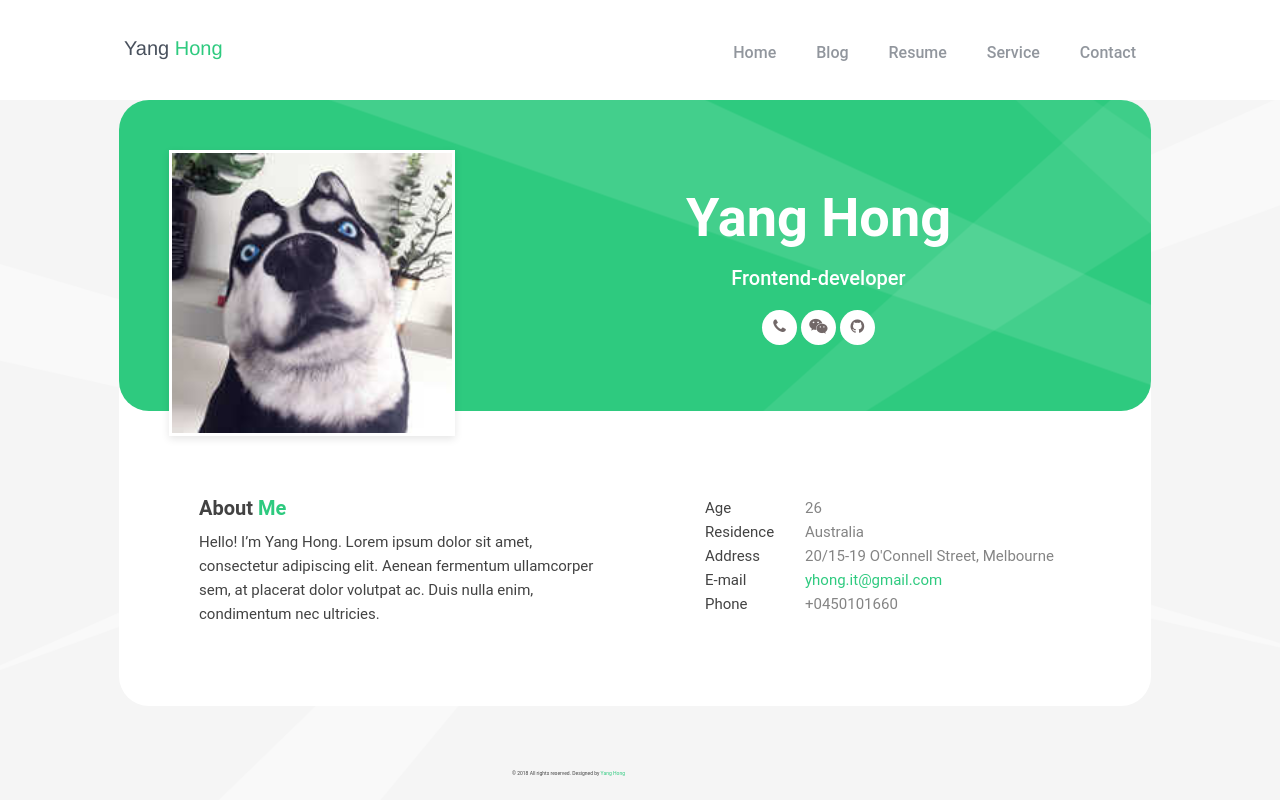
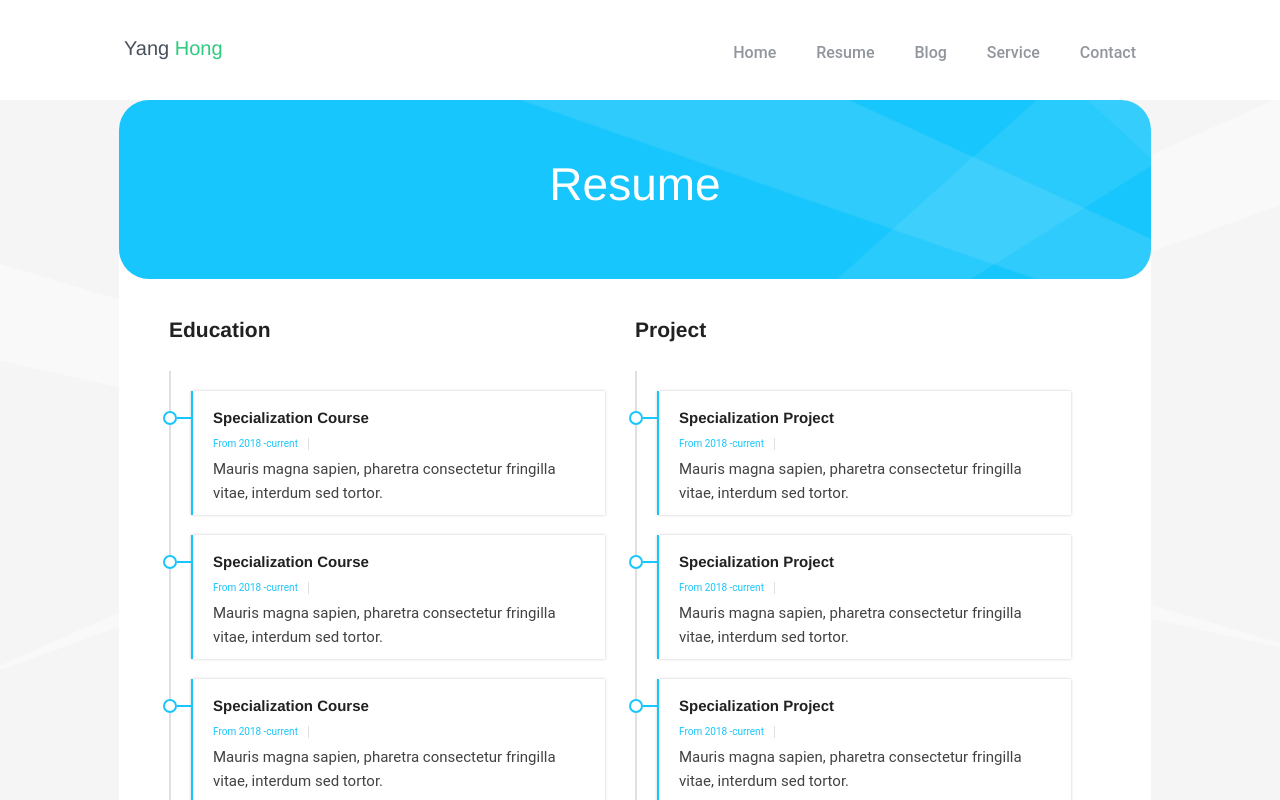
Before and after one commit to yhong4/PersonalProfile, a React (Create React App) app: page /resume in a window 1280 px wide. Before the commit this address led to /home. Built offline with nearby package versions, Linux system fonts and the light colour scheme.

Commit message:
rebuild subpage add Resume page

```diff
--- a/src/App.js
+++ b/src/App.js
@@ -23,16 +23,16 @@ class App extends Component {
           <Header />
           <div className='main'>
             <div className='wrap'>
-              <div className='subpage'>
+
                 <switch>
-                  <Redirect from='/' to='/home' />
+                  <Redirect from='/' to='/resume' />
                   <Route path='/home' component={Home} />
+                  <Route path='/resume' component={Resume} />
                   <Route path='/blog' component={Blog} />
-                  <Route path='/resume' component={Resume} />
                   <Route path='/service' component={Service} />
                   <Route path='/contact' component={Contact} />
                 </switch>
-              </div>
+
             </div>
           </div>
           <Footer />
--- a/src/Component/Home/Home.js
+++ b/src/Component/Home/Home.js
@@ -7,6 +7,7 @@ import '../../../node_modules/font-awesome/css/font-awesome.css'
 export default class Home extends Component {
     render(){
         return (
+            <div className='home-subpage'>
             <div className='home-page'>
                 <div className='home-page-inner'>
                     <div className='home-header'>
@@ -47,6 +48,7 @@ export default class Home extends Component {
                     </div>
                 </div>
             </div>
+            </div>
         )
     }
 }
--- /dev/null
+++ b/src/Component/Resume/Item.js
@@ -0,0 +1,30 @@
+import React, {Component} from 'react'
+import '../../Css/Resume.css';
+import PropTypes from 'prop-types'
+
+
+
+export default class Item extends Component{
+    render(){
+        return(
+            this.props.timelineItem.map((item => {
+                return(
+                    <div className='timeline-item'>
+                        <h4 className='item-title'>
+                            {item.name}
+                        </h4>
+                        <div className='item-period'>
+                            {`${item.startTime}${item.endTime}`}
+                        </div>
+                        <div className='item-description'>
+                            {item.description}
+                        </div>
+                    </div>
+                )
+            }
+        )
+    )
+    )
+
+    }
+}
--- a/src/Component/Resume/Resume.js
+++ b/src/Component/Resume/Resume.js
@@ -1,10 +1,144 @@
 import React, { Component } from 'react';
+import '../../Css/Resume.css';
+import Item from './Item';
+import PropTypes from 'prop-types'
+
+const educationItem = [
+    {
+        name:'Specialization Course',
+        startTime:'From 2018 -',
+        endTime:'current',
+        description:'Mauris magna sapien, pharetra consectetur fringilla vitae, interdum sed tortor.'
+    },
+    {
+        name:'Specialization Course',
+        startTime:'From 2018 -',
+        endTime:'current',
+        description:'Mauris magna sapien, pharetra consectetur fringilla vitae, interdum sed tortor.'
+    },
+    {
+        name:'Specialization Course',
+        startTime:'From 2018 -',
+        endTime:'current',
+        description:'Mauris magna sapien, pharetra consectetur fringilla vitae, interdum sed tortor.'
+    }
+]
+
+const projectItem = [
+    {
+        name:'Specialization Project',
+        startTime:'From 2018 -',
+        endTime:'current',
+        description:'Mauris magna sapien, pharetra consectetur fringilla vitae, interdum sed tortor.'
+    },
+    {
+        name:'Specialization Project',
+        startTime:'From 2018 -',
+        endTime:'current',
+        description:'Mauris magna sapien, pharetra consectetur fringilla vitae, interdum sed tortor.'
+    },
+    {
+        name:'Specialization Project',
+        startTime:'From 2018 -',
+        endTime:'current',
+        description:'Mauris magna sapien, pharetra consectetur fringilla vitae, interdum sed tortor.'
+    }
+]
 
 export default class Resume extends Component {
+    constructor(props){
+        super()
+        this.state={
+            educationItem:[],
+            projectItem:[]
+        };
+
+    }
+
+    componentDidMount(){
+        this.setState({
+            educationItem:[...educationItem],
+            projectItem:[...projectItem]
+        })
+    }
+
     render(){
+
         return (
-            <div>
-                resume
+            <div className='resume-subpage'>
+            <div className='resume-page'>
+                <div className='resume-page-inner'>
+                    <div className='resume-header'>
+                        <h2 className='resume-page-title'>Resume</h2>
+                    </div>
+                    <div className='resume-content'>
+                        <div className='resume-block'>
+                            <div className='block-title'>
+                                <h3>Education</h3>
+                            </div>
+                            <div className='block-timeline'>
+                                <Item
+                                    timelineItem = {this.state.educationItem}
+                                />
+                            </div>
+                        </div>
+                        <div className='resume-block'>
+                            <div className='block-title'>
+                                <h3>Project</h3>
+                            </div>
+                            <div className='block-timeline'>
+                                <Item
+                                    timelineItem = {this.state.projectItem}
+                                />
+                            </div>
+                        </div>
+
+                    </div>
+                    <div className='skill-block'>
+                        <div className='skill-title'>
+                            <h3>Skills</h3>
+                        </div>
+                        <div className='skill-info'>
+                            <div>
+                                <h4>Web Design</h4>
+                                <div className='skill-info-container'>
+                                    <div className='skill-info-percentage'></div>
+                                </div>
+                            </div>
+                            <div>
+                                <h4>Web Design</h4>
+                                <div className='skill-info-container'>
+                                    <div className='skill-info-percentage'></div>
+                                </div>
+                            </div>
+                            <div>
+                                <h4>Web Design</h4>
+                                <div className='skill-info-container'>
+                                    <div className='skill-info-percentage'></div>
+                                </div>
+                            </div>
+                            <div>
+                                <h4>Web Design</h4>
+                                <div className='skill-info-container'>
+                                    <div className='skill-info-percentage'></div>
+                                </div>
+                            </div>
+                            <div>
+                                <h4>Web Design</h4>
+                                <div className='skill-info-container'>
+                                    <div className='skill-info-percentage'></div>
+                                </div>
+                            </div>
+                            <div>
+                                <h4>Web Design</h4>
+                                <div className='skill-info-container'>
+                                    <div className='skill-info-percentage'></div>
+                                </div>
+                            </div>
+                        </div>
+                    </div>
+                </div>
+            </div>
             </div>
         )
     }
--- a/src/Css/App.css
+++ b/src/Css/App.css
@@ -2,6 +2,28 @@ h1{
   color:#fff;
   font-size:54px;
   font-weight:700;
+}
+
+h2{
+  color: #212121;
+  font-family: 'Montserrat', Helvetica, sans-serif;
+  font-weight: 600;
+  line-height: 1.5em;
+  margin-top: 0;
+  margin-bottom: 10px;
+}
+
+h3{
+  color: #212121;
+  font-family: 'Montserrat', Helvetica, sans-serif;
+  font-weight: 600;
+  line-height: 1.5em;
+}
+
+h4{
+  color: #212121;
+  font-family: 'Montserrat', Helvetica, sans-serif;
+  font-weight: 600;
 }
 
 .page {
--- a/src/Css/Home.css
+++ b/src/Css/Home.css
@@ -1,3 +1,12 @@
+.home-subpage{
+    position: relative;
+    width:100%;
+    height:714px;
+    margin:0 auto;
+    padding-top:100px;
+    overflow: hidden;
+  }
+
 .home-page{
     position: absolute;
     width:100%;
--- /dev/null
+++ b/src/Css/Resume.css
@@ -0,0 +1,154 @@
+.resume-subpage{
+    position: relative;
+    width:100%;
+    height:1100px;
+    margin:0 auto;
+    padding-top:100px;
+    overflow: hidden;
+  }
+.resume-page{
+    position:absolute;
+    width:100%;
+    max-width:1032px;
+    height:836px;
+    left:119px;
+    height:auto;
+    padding:0 0 50px 0;
+    margin:0 auto;
+    top:auto;
+    background-color:transparent;
+}
+
+.resume-page .resume-page-inner{
+    position:relative;
+    background-color:#fff;
+    border-radius:30px;
+}
+
+.resume-header{
+    position: relative;
+    padding: 50px;
+    background-color: #17c6fc;
+    background-image: url('../images/sp_main_bg.png');
+    background-attachment: scroll;
+    background-position: center;
+    background-repeat: no-repeat;
+    border-radius: 30px;
+    text-align:center;
+}
+
+.resume-header .resume-page-title{
+    color:#fff;
+    font-size:46px;
+    font-weight:500;
+}
+
+.resume-content{
+    display:flex;
+    padding:30px 50px 0;
+}
+
+.resume-block{
+    width:50%;
+
+    height:auto;
+    margin-bottom:30px;
+    margin-right:30px;
+}
+
+.block-title h3{
+    font-size:21px;
+    margin:5px 0 25px 0;
+}
+
+.block-timeline{
+    border-left:solid 2px #e0e0e0;
+    padding-top:20px;
+    padding-bottom:10px;
+}
+
+.timeline-item{
+    position:relative;
+    margin:0 0 20px 20px;
+    padding:15px 20px 10px;
+    border-left:2px solid #17c6fc;
+    box-shadow: 0px 0px 3px 0px rgba(0,0,0,0.2)
+}
+
+.timeline-item::before{
+    content: '';
+    display: inline-block;
+    position: absolute;
+    background-color: #fff;
+    border-radius: 10px;
+    width: 10px;
+    height: 10px;
+    top:20px;
+    left: -30px;
+    border: 2px solid #17c6fc;
+}
+
+.timeline-item::after{
+    content: '';
+    display: inline-block;
+    position: absolute;
+    background-color: #17c6fc;
+    width: 16px;
+    height: 2px;
+    top:26px;
+    left: -16px;
+}
+
+.item-title{
+    margin:0;
+    text-align: left;
+}
+
+.item-period{
+    color:#17c6fc;
+    display:inline-block;
+    font-size:10px;
+    border-right: 1px solid #e0e0e0;
+    padding-right:10px;
+    margin-bottom:7px;
+    line-height:1.2em;
+}
+
+.skill-block{
+    margin-bottom:30px;
+    padding: 0 50px 50px;
+}
+
+.skill-title{
+    font-size:21px;
+    margin-bottom:0;
+
+}
+
+.skill-info{
+    display:grid;
+    grid-template-columns: repeat(2, 1fr);
+    grid-template-rows: repeat(3, 1fr);
+    grid-column-gap: 20px;
+    grid-row-gap: 5px;
+}
+
+.skill-info h4{
+    font-size:13px;
+    line-height:1.2em;
+    margin-bottom:10px;
+    margin-top:10px;
+}
+
+.skill-info-container{
+    background-color: #e0e0e0;
+    height:8px;
+    width:100%;
+    border: 1px solid #e0e0e086;
+}
+
+.skill-info-percentage{
+    background-color:#17c6fc;
+    height:8px;
+    width:66%;
+}
--- a/src/Header/Head.js
+++ b/src/Header/Head.js
@@ -15,8 +15,8 @@ export default class Head extends Component{
                         <div className='site-nav'>
                             <ul className='nav-menu'>
                                 <NavLink to="/home">Home</NavLink>
+                                <NavLink to="/resume">Resume</NavLink>
                                 <NavLink to="/blog">Blog</NavLink>
-                                <NavLink to="/resume">Resume</NavLink>
                                 <NavLink to="/service">Service</NavLink>
                                 <NavLink to="/contact">Contact</NavLink>
                             </ul>
```
